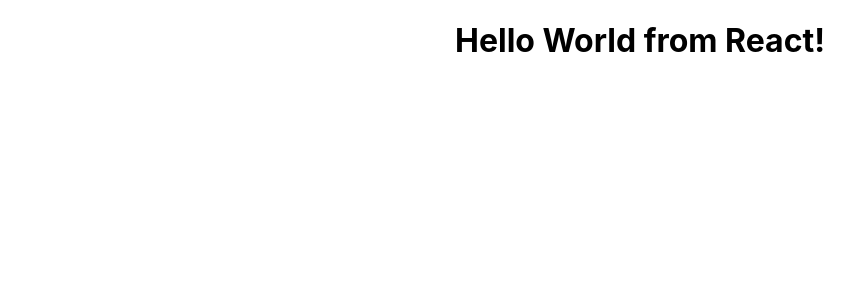
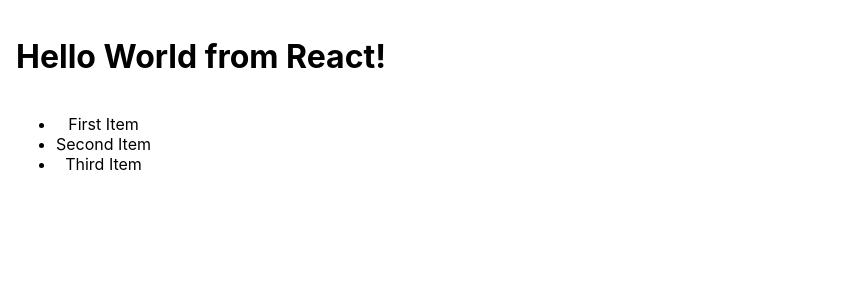
Before and after one commit to manmeetsingh7781/Learn-React, a React (Create React App) app: page / in a window 1280 px wide. Shown: the top 300 px of the page, without its empty margins (0-868 px from the left). Built offline with nearby package versions, Linux system fonts and the light colour scheme.

Commit message:
Finished: First React Practice - Rendering List Items

```diff
--- a/src/App.js
+++ b/src/App.js
@@ -5,6 +5,11 @@ function App() {
   return (
     <div className="App">
       <h1>Hello World from React!</h1>
+      <ul>
+        <li>First Item</li>
+        <li>Second Item</li>
+        <li>Third Item</li>
+      </ul>
     </div>
   );
 }
--- a/src/index.css
+++ b/src/index.css
@@ -11,3 +11,10 @@ code {
   font-family: source-code-pro, Menlo, Monaco, Consolas, 'Courier New',
     monospace;
 }
+
+.App {
+  display: flex;
+  flex-direction: column;
+  align-items: flex-start;
+  padding: 1em;
+}
--- a/src/index.js
+++ b/src/index.js
@@ -7,3 +7,6 @@ import App from './App';
 
 // ReactDOM.render(element, where_to_append);
 ReactDOM.render(<App />,  document.getElementById('root'));
+
+
+// source: https://www.youtube.com/watch?v=bMknfKXIFA8
```
